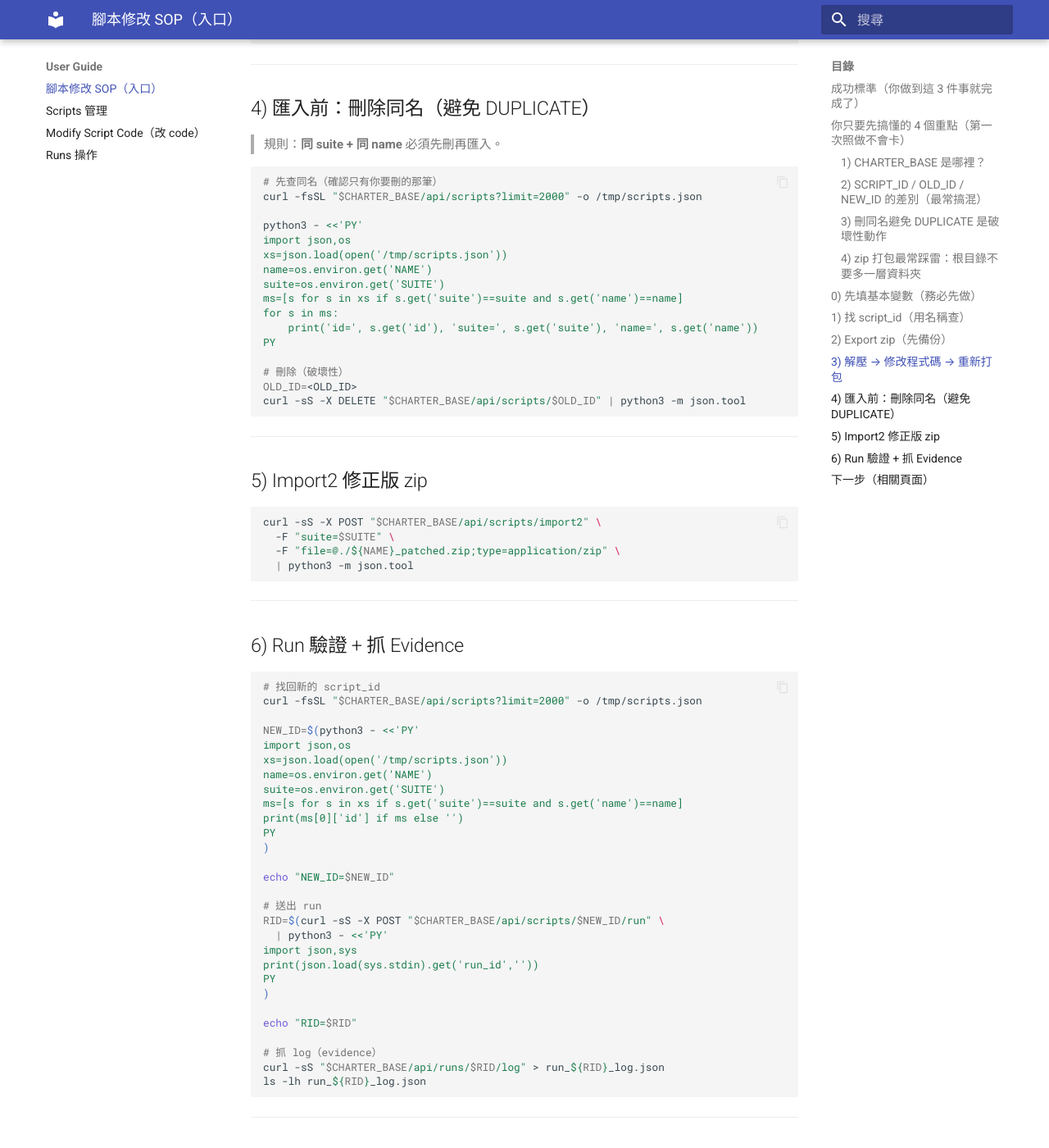
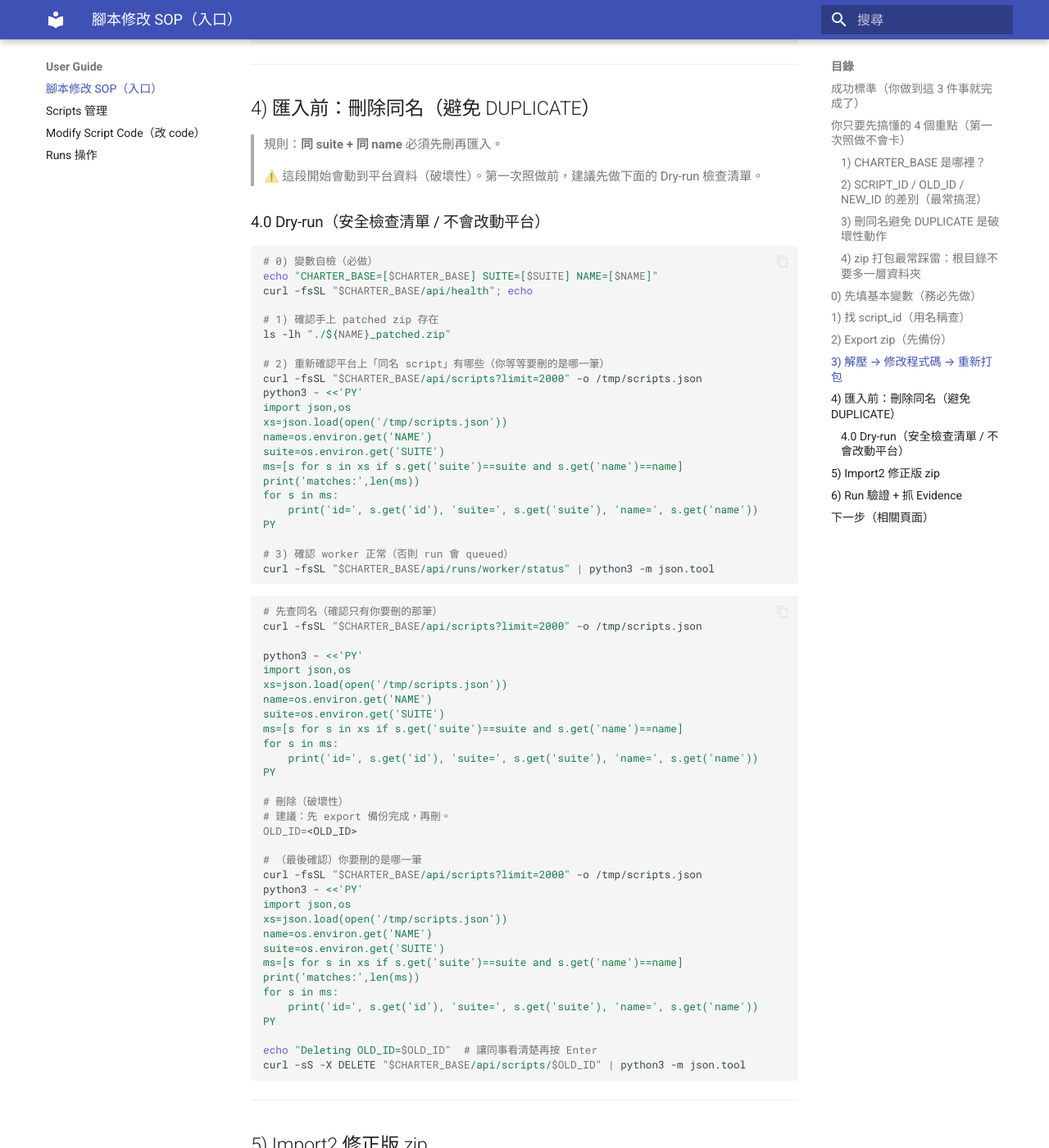
Before and after one commit to askeywifisit-ui/charter_project, an MkDocs documentation site: the page built from docs/charter_site/docs/user_guide/script_change_sop.md, in a window 1280 px wide and 1400 px high, scrolled down 2580 px. Shown: the whole window at 82% size. Built offline with MkDocs 1.6.1 and Material for MkDocs 9.7.7, drawn with Linux system fonts in a browser that asks for light colours; comment, search, counter and statistics services are not loaded.

Commit message:
docs: add dry-run safety checklist and pre-delete confirmation to script change SOP

````diff
--- a/docs/charter_site/docs/user_guide/script_change_sop.md
+++ b/docs/charter_site/docs/user_guide/script_change_sop.md
@@ -118,6 +118,35 @@ unzip -l "./${NAME}_patched.zip" | head
 ## 4) 匯入前：刪除同名（避免 DUPLICATE）
 
 > 規則：**同 suite + 同 name** 必須先刪再匯入。
+>
+> ⚠️ 這段開始會動到平台資料（破壞性）。第一次照做前，建議先做下面的 Dry-run 檢查清單。
+
+### 4.0 Dry-run（安全檢查清單 / 不會改動平台）
+
+```bash
+# 0) 變數自檢（必做）
+echo "CHARTER_BASE=[$CHARTER_BASE] SUITE=[$SUITE] NAME=[$NAME]"
+curl -fsSL "$CHARTER_BASE/api/health"; echo
+
+# 1) 確認手上 patched zip 存在
+ls -lh "./${NAME}_patched.zip"
+
+# 2) 重新確認平台上「同名 script」有哪些（你等等要刪的是哪一筆）
+curl -fsSL "$CHARTER_BASE/api/scripts?limit=2000" -o /tmp/scripts.json
+python3 - <<'PY'
+import json,os
+xs=json.load(open('/tmp/scripts.json'))
+name=os.environ.get('NAME')
+suite=os.environ.get('SUITE')
+ms=[s for s in xs if s.get('suite')==suite and s.get('name')==name]
+print('matches:',len(ms))
+for s in ms:
+    print('id=', s.get('id'), 'suite=', s.get('suite'), 'name=', s.get('name'))
+PY
+
+# 3) 確認 worker 正常（否則 run 會 queued）
+curl -fsSL "$CHARTER_BASE/api/runs/worker/status" | python3 -m json.tool
+```
 
 ```bash
 # 先查同名（確認只有你要刪的那筆）
@@ -134,7 +163,23 @@ for s in ms:
 PY
 
 # 刪除（破壞性）
+# 建議：先 export 備份完成，再刪。
 OLD_ID=<OLD_ID>
+
+# （最後確認）你要刪的是哪一筆
+curl -fsSL "$CHARTER_BASE/api/scripts?limit=2000" -o /tmp/scripts.json
+python3 - <<'PY'
+import json,os
+xs=json.load(open('/tmp/scripts.json'))
+name=os.environ.get('NAME')
+suite=os.environ.get('SUITE')
+ms=[s for s in xs if s.get('suite')==suite and s.get('name')==name]
+print('matches:',len(ms))
+for s in ms:
+    print('id=', s.get('id'), 'suite=', s.get('suite'), 'name=', s.get('name'))
+PY
+
+echo "Deleting OLD_ID=$OLD_ID"  # 讓同事看清楚再按 Enter
 curl -sS -X DELETE "$CHARTER_BASE/api/scripts/$OLD_ID" | python3 -m json.tool
 ```
 
````
